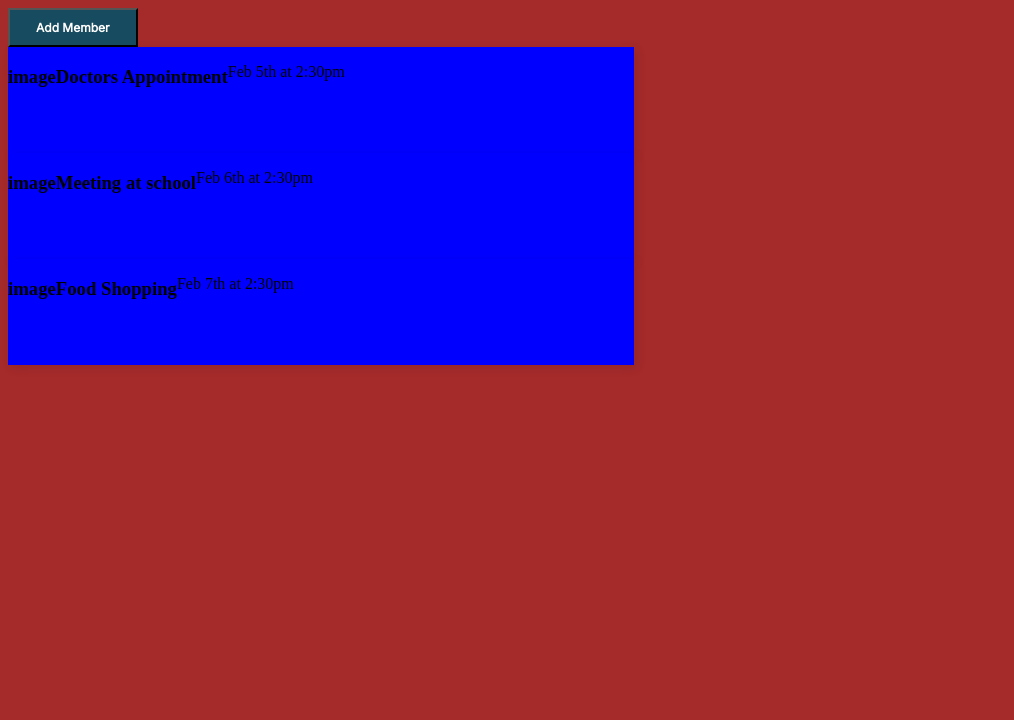
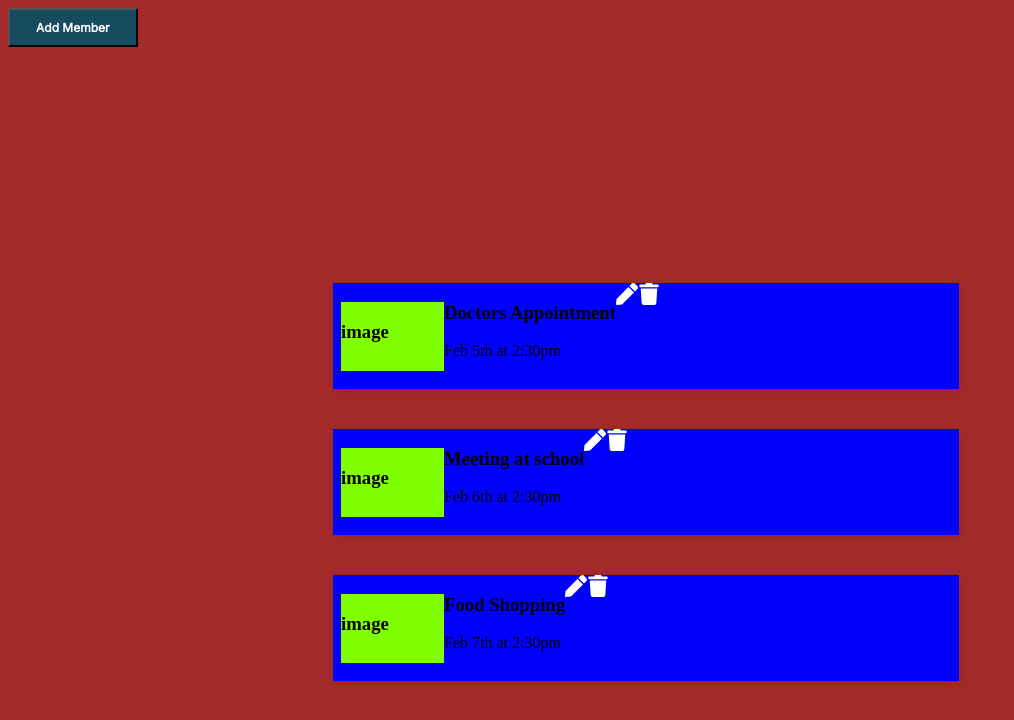
Before and after one commit to LesegoLSG/ReactProjectRepo, a React (Create React App) app: page / in a window 1280 px wide. Shown: the top 720 px of the page, without its empty margins (0-1014 px from the left). Built offline with nearby package versions, Linux system fonts and the light colour scheme.

Commit message:
Adding and testing the delete icon

```diff
--- a/src/components/Task.js
+++ b/src/components/Task.js
@@ -1,13 +1,18 @@
 import '../stylesheet/Task.css'
+import { FaPen, FaTrash } from 'react-icons/fa'
 
-const Task = ({ task }) => {
+const Task = ({ task,onDelete }) => {
     return (
         <div className="task-container">
             <div className="image-task-container">
                 <h3>image</h3>
             </div>
-            <h3>{task.text}</h3>
-            <p>{task.day}</p>
+            <div>
+                <h3>{task.text}</h3>
+                <p>{task.day}</p>
+            </div>
+            <FaPen className='icons-task' />
+            <FaTrash className='icons-task' onClick={ () => onDelete(task.id)} />
         </div>
     );
 }
--- a/src/components/Tasks.js
+++ b/src/components/Tasks.js
@@ -3,13 +3,13 @@ import Task from './Task';
 
 
 /*Iterate through the list and displaying the list */
-const Tasks = ({tasks}) => {
+const Tasks = ({tasks, onDelete }) => {
 
     return (
         <>
            {tasks.map((mytasks) =>(
             /*'key' word for uniqueness*/
-            <Task key={mytasks.id} task={mytasks}/>
+            <Task key={mytasks.id} task={mytasks} onDelete={onDelete}/>
            ))}
         </>
     );
--- a/src/pages/Home.js
+++ b/src/pages/Home.js
@@ -4,7 +4,8 @@ import { useNavigate } from 'react-router-dom';
 //import Editscreen from './Editscreen';
 //import '../stylesheet/Arrow-left.css'
 import Tasks from '../components/Tasks'
-import {useState} from 'react';
+import NoMembers from '../components/NoMembers';
+import { useState } from 'react';
 
 
 
@@ -13,39 +14,52 @@ import {useState} from 'react';
 const Home = () => {
     const navigate = useNavigate();
     /*Task component state*/
-    const [stateTask, setStateTask] = useState();
-    /*Temopary database like*/
-const tasks=[
+    const [tasks, setTasks] = useState(
+        [
             {
-        id:1,
-        text:'Doctors Appointment',
-        day:'Feb 5th at 2:30pm',
-        reminder:true,
+                id: 1,
+                text: 'Doctors Appointment',
+                day: 'Feb 5th at 2:30pm',
+                reminder: true,
             },
 
             {
-        id:2,
-        text:'Meeting at school',
-        day:'Feb 6th at 2:30pm',
-        reminder:true,
+                id: 2,
+                text: 'Meeting at school',
+                day: 'Feb 6th at 2:30pm',
+                reminder: true,
             },
 
             {
-        id:3,
-        text:'Food Shopping',
-        day:'Feb 7th at 2:30pm',
-        reminder:false,
+                id: 3,
+                text: 'Food Shopping',
+                day: 'Feb 7th at 2:30pm',
+                reminder: false,
             },
         ]
+    )
 
-    function handleClick(){
+
+    //Redirect to Addscreen page
+    function handleClick() {
         navigate('/Addscreen')
+    }
+
+    //Delete a task
+
+    const deleteTask = (id) => {
+        setTasks(tasks.filter((task) => task.id !== id));
     }
 
     return (
         <div className="content">
+
             <button onClick={handleClick}>Add Member</button>
-        <Tasks tasks={tasks}/>
+            {tasks.length > 0 ? (
+                <Tasks tasks={tasks} onDelete={deleteTask} />
+            ) : (
+                <NoMembers/>
+            )}
         </div>
     );
 }
--- a/src/stylesheet/Task.css
+++ b/src/stylesheet/Task.css
@@ -5,4 +5,43 @@
     height: 106px;
     flex-shrink: 0;
     box-shadow:3px 3px 10px 0px rgba(0,0,0,0.10);
+    margin-bottom:40px;
+
+    position:relative;
+    top:236px;
+    left:325px;
 }
+
+.image-task-container{
+    width:103px;
+    height:69px;
+    background-color: chartreuse;
+    margin-top:19px;
+    margin-left: 8px;
+}
+
+.icons-task{
+    align-items:center;
+    color:#fff;
+    border:var(--primary-color) ;
+    cursor:pointer;
+    width:22px;
+    height:22px;
+}
+
+.no-member-container{
+    display:flex;
+    align-items:center;
+    justify-content: center;
+    background-color: blue;
+    width:626px;
+    height: 106px;
+    flex-shrink: 0;
+    box-shadow:3px 3px 10px 0px rgba(0,0,0,0.10);
+    margin-bottom:40px;
+
+
+    position:relative;
+    top:236px;
+    left:325px;
+}
```
Lines whose indentation alone changed are shown as unchanged.
